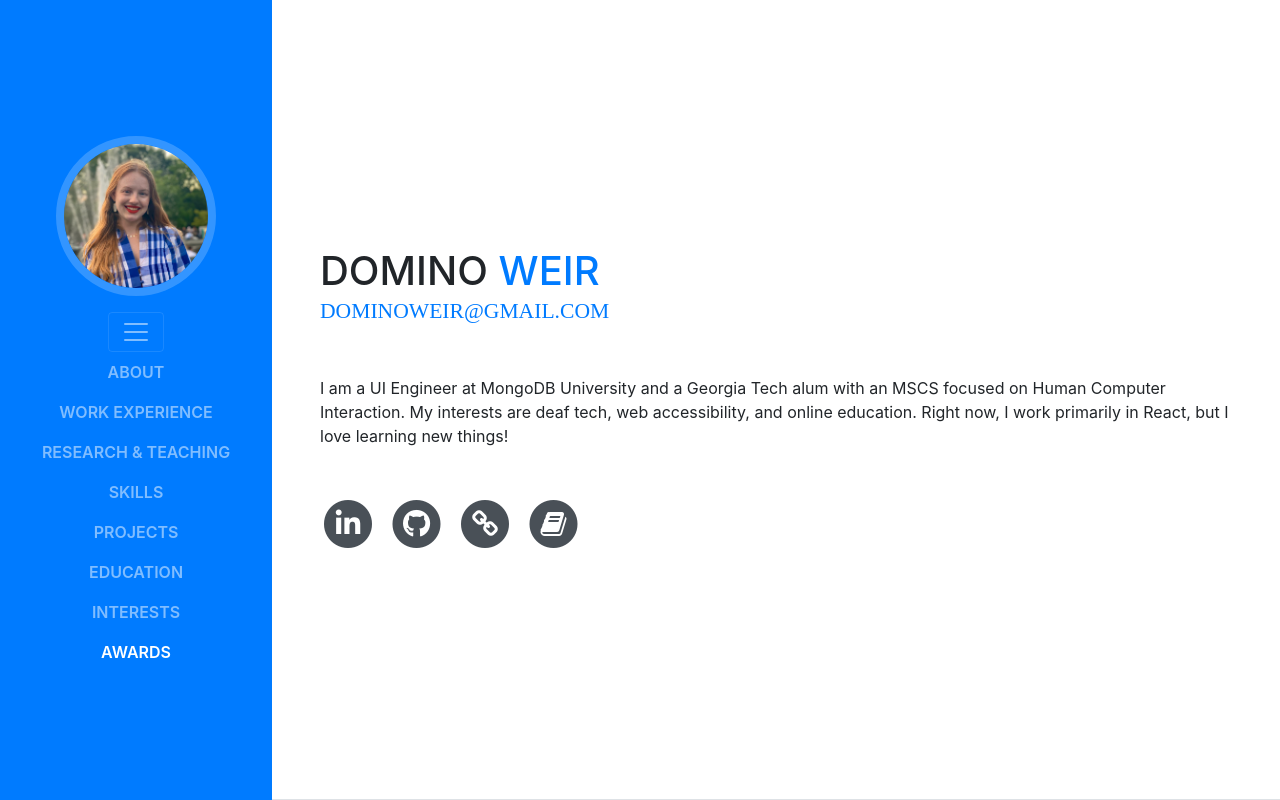
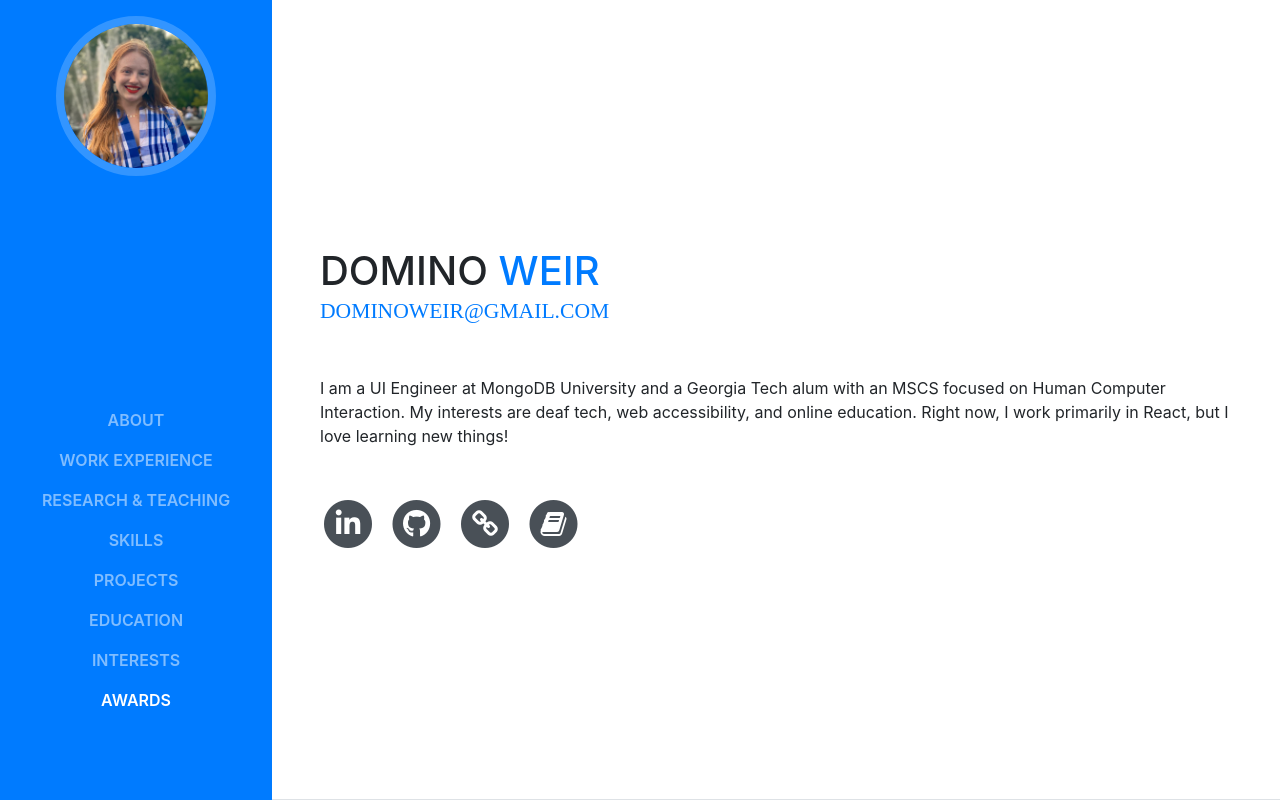
Before and after one commit to dominoweir/dominoweir.github.io, a website with bundled scripts: page index.html in a window 1280 px wide. Shown: the top 800 px of the page. Built offline with nearby package versions, Linux system fonts and the light colour scheme; some icons are missing; a web font is replaced by a local one.

Commit message:
mostly fix menu and nav

```diff
--- a/css/resume.css
+++ b/css/resume.css
@@ -79,6 +79,7 @@ h2 {
     display: flex;
     margin: auto auto 0;
     padding: 0.5rem;
+    min-height: 50%;
   }
   #sideNav .navbar-brand .img-profile {
     max-width: 10rem;
@@ -88,7 +89,6 @@ h2 {
   #sideNav .navbar-collapse {
     display: flex;
     align-items: flex-start;
-    flex-grow: 0;
     width: 100%;
     margin-bottom: auto;
   }
@@ -102,8 +102,9 @@ h2 {
   #sideNav .navbar-collapse .navbar-nav .nav-item .nav-link {
     display: block;
   }
-  #sideNav .navbar-toggler  {
-    display: block !important;
+  .d-lg-block {
+    display: flex !important;
+    align-items: flex-end;
   }
 }
 
```
